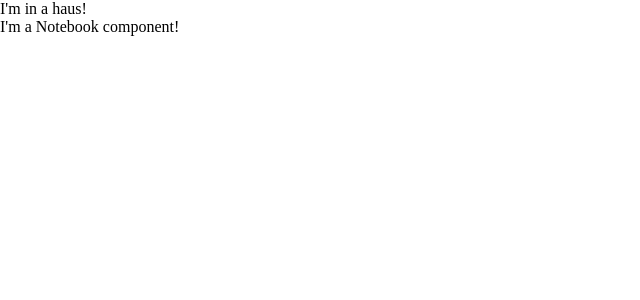
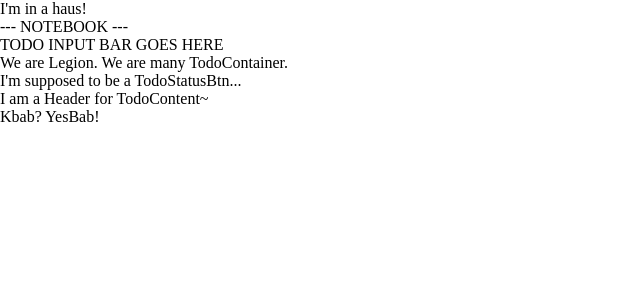
Before and after one commit to jeantaylor/flock, a React (Create React App) app in the folder client/: page /todos/1 in a window 1280 px wide. Shown: the top 300 px of the page, without its empty margins (0-640 px from the left). Built offline with nearby package versions, Linux system fonts and the light colour scheme; no server answers.

Commit message:
Contiued work on setting up file structure for Todo components.

```diff
--- a/client/src/components/ControlPanel.js
+++ b/client/src/components/ControlPanel.js
@@ -1,10 +1,17 @@
+/// Imports
 import React, { Component } from 'react'
 import axios from 'axios';
+
+/// Const Variables
+const prefUrl = "http://localhost:8080/settings/"
+
 
 export default class ControlPanel extends Component {
     constructor(props) {
         super(props);
         this.state = {
+            username: "jean",
+            userId: "5de334329e70eb23286d8b40",
             settings: []
         }
     }
--- a/client/src/components/Dock.js
+++ b/client/src/components/Dock.js
@@ -3,8 +3,8 @@ import axios from 'axios';
 
 export default class Dock extends Component {
     state = {
-        username: "",
-        userId: ""
+        username: "jean",
+        userId: "5de334329e70eb23286d8b40"
     }
 
     /// Function Declariations
--- a/client/src/components/Notebook.js
+++ b/client/src/components/Notebook.js
@@ -1,26 +1,45 @@
+/// Imports
 import React, { Component } from 'react'
 import axios from 'axios';
 
+import TodoAdd from './Todo/TodoAdd';
 import TodoContainer from './Todo/TodoContainer';
+
+/// Const Variables
+const todosUrl = "http://localhost:8080/todos/"
 
 export default class Notebook extends Component {
     constructor(props) {
         super(props);
         this.state = {
-            todoData: {}
+            username: "jean",
+            userId: "5de334329e70eb23286d8b40",
+            haus: "research",
+            todoData: []
         }
     }
 
     /// Function Declariations
 
-    // componentDidMount() {
-
-    // }
+    componentDidMount() {
+        axios.get(todosUrl + `${this.state.userId}` + "/" + `${this.state.haus}`)
+            .then( res => {
+                // console.log(res.data);
+                this.setState({todoData: res.data});
+                // console.log(this.state.todoData);
+            }
+        );
+    }
 
     render() {
         return (
             <div>
-                I'm a Notebook component!
+                <div>--- NOTEBOOK ---</div>
+                <TodoAdd />
+                <TodoContainer
+                    userId = {this.state.userId}
+                    todos = {this.state.todoData}
+                />
             </div>
         )
     }
--- /dev/null
+++ b/client/src/components/Todo/TodoAdd.js
@@ -0,0 +1,10 @@
+/// Imports
+import React from 'react'
+
+export default function TodoAdd() {
+    return (
+        <div>
+            <div> TODO INPUT BAR GOES HERE </div>
+        </div>
+    )
+}
--- a/client/src/components/Todo/TodoContainer.js
+++ b/client/src/components/Todo/TodoContainer.js
@@ -0,0 +1,27 @@
+/// Imports
+import React, { Component } from 'react';
+import axios from 'axios';
+
+import StatusBtn from './TodoStatusBtn';
+import Content from './TodoContent';
+import Kbab from './TodoKbab';
+
+export default class TodoContainer extends Component {
+
+    componentDidUpdate() {
+        const todos = this.props.todos;
+        console.log("These have been given to me by my parent:");
+        console.log(todos);
+    };
+
+    render() {
+        return (
+            <div>
+                <div>We are Legion. We are many TodoContainer.</div>
+                <StatusBtn />
+                <Content />
+                <Kbab />
+            </div>
+        )
+    }
+}
--- a/client/src/components/Todo/TodoContent.js
+++ b/client/src/components/Todo/TodoContent.js
@@ -0,0 +1,10 @@
+/// Imports
+import React from 'react'
+
+export default function TodoContent() {
+    return (
+        <div>
+            <div>I am a Header for TodoContent~</div>
+        </div>
+    )
+}
--- a/client/src/components/Todo/TodoKbab.js
+++ b/client/src/components/Todo/TodoKbab.js
@@ -0,0 +1,10 @@
+/// Imports
+import React from 'react'
+
+export default function TodoKbab() {
+    return (
+        <div>
+            <div>Kbab? YesBab!</div>
+        </div>
+    )
+}
--- a/client/src/components/Todo/TodoStatusBtn.js
+++ b/client/src/components/Todo/TodoStatusBtn.js
@@ -0,0 +1,10 @@
+/// Imports
+import React from 'react'
+
+export default function TodoStatusBtn() {
+    return (
+        <div>
+            <div>I'm supposed to be a TodoStatusBtn...</div>
+        </div>
+    )
+}
```
